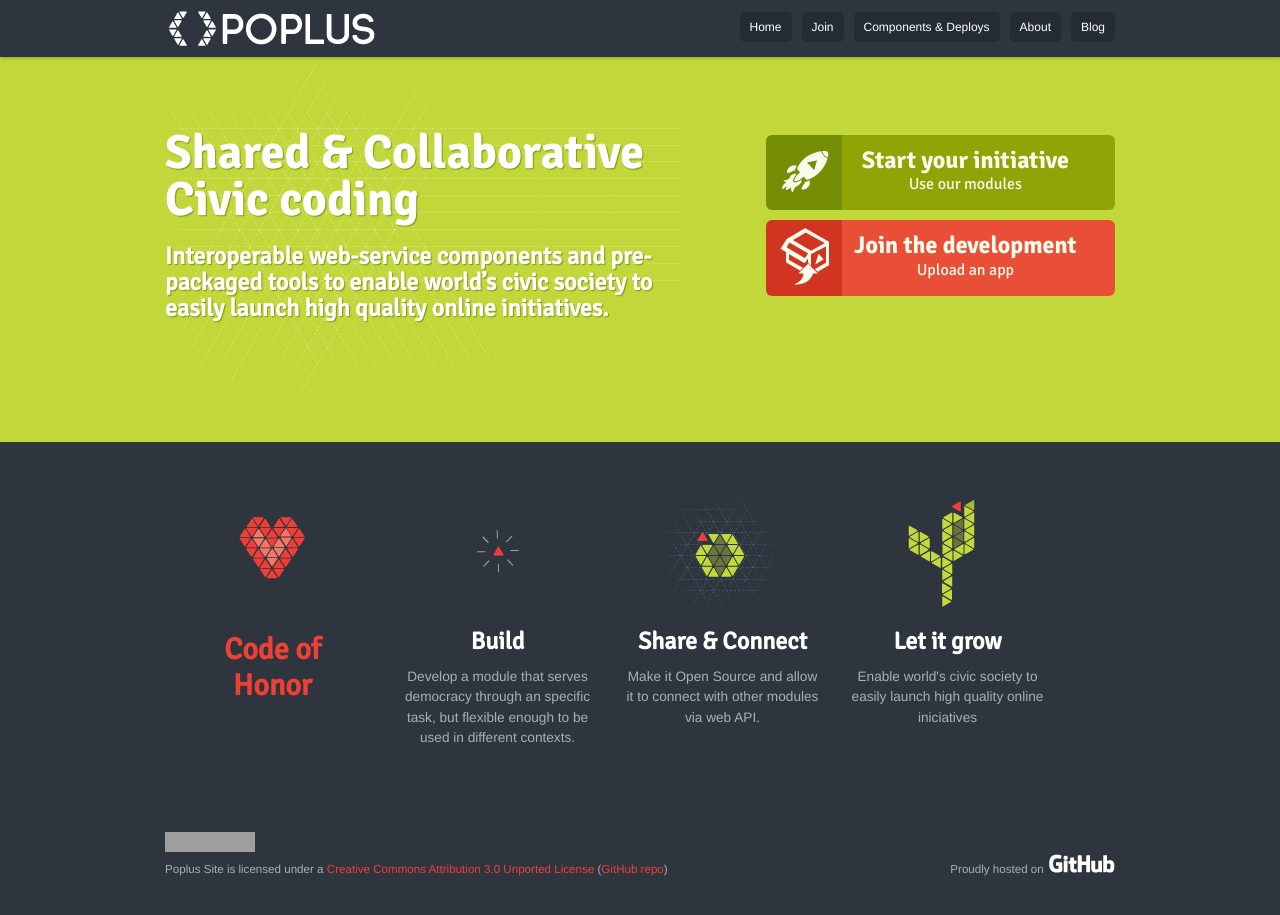
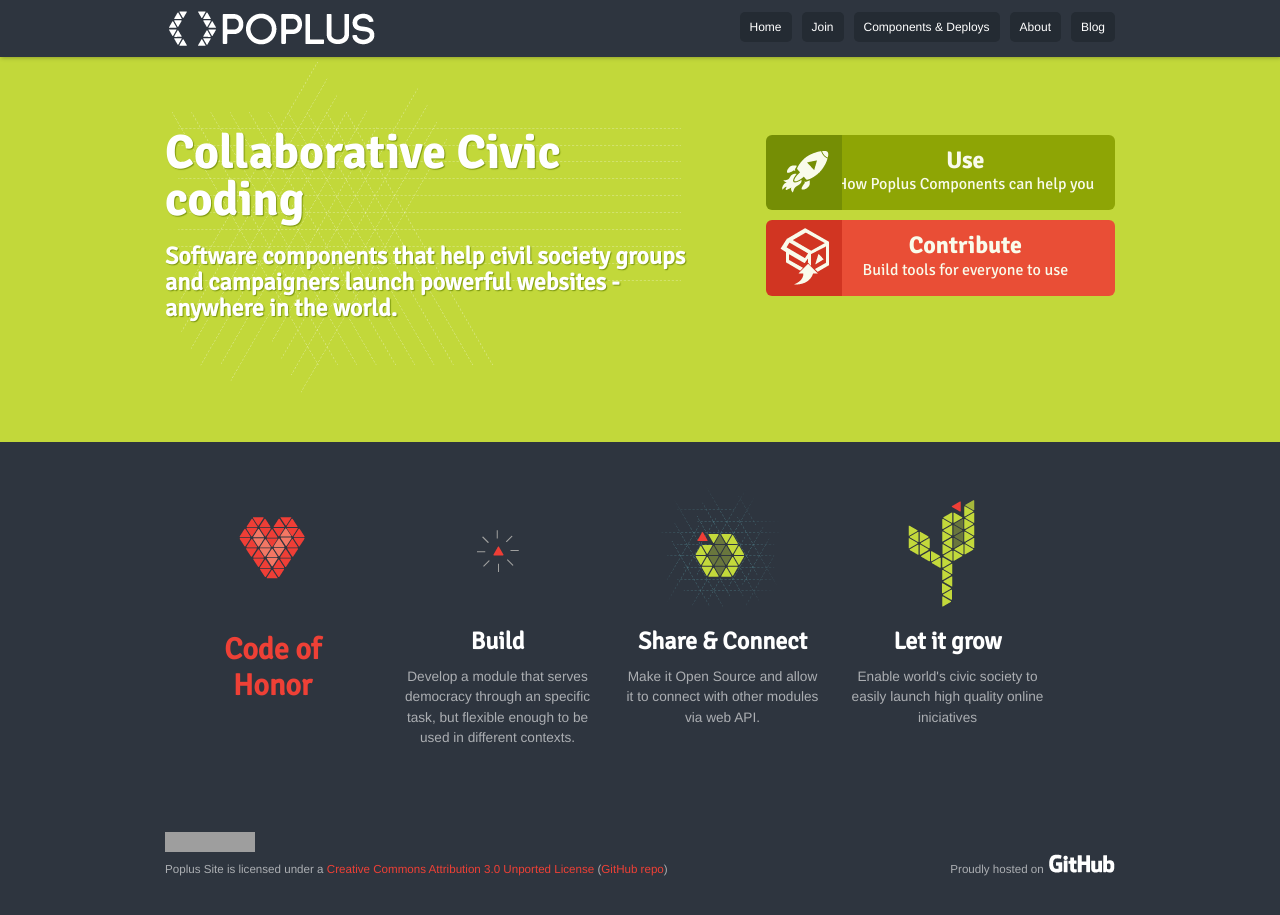
Before and after one commit to poplus/home-poplus, a Jekyll site: the page built from index.html, in a window 1280 px wide and 950 px high. Shown: the top 915 px of the window. Built offline with Jekyll 4.4.1, drawn with Linux system fonts in a browser that asks for light colours; nearby versions of some CDN libraries; Markdown is read by kramdown in place of the engine named in the settings; grey boxes are pictures that could not be loaded.

Commit message:
Copy changes
changed wording for main home page

```diff
--- a/index.html
+++ b/index.html
@@ -7,12 +7,12 @@ class: home
 <div id="hero-background"></div>
 <div id="home">
 	<div id="hero-left">
-	  <h1>Shared & Collaborative Civic coding </h1>
-	  <h2>Interoperable web-service components and pre-packaged tools to enable world’s civic society to easily launch high quality online initiatives.</h2>
+	  <h1>Collaborative Civic coding </h1>
+	  <h2>Software components that help civil society groups and campaigners launch powerful websites - anywhere in the world.</h2>
 	</div>
 	<div id="hero-right">
-	  <a href="catalogue.html">Start your initiative<br><span>Use our modules</span></a>
-	  <a class="bt-red" href="join">Join the development<br><span>Upload an app</span></a>
+	  <a href="catalogue.html">Use<br><span>How Poplus Components can help you</span></a>
+	  <a class="bt-red" href="join">Contribute<br><span>Build tools for everyone to use</span></a>
 	</div>
 </div>
 
```
